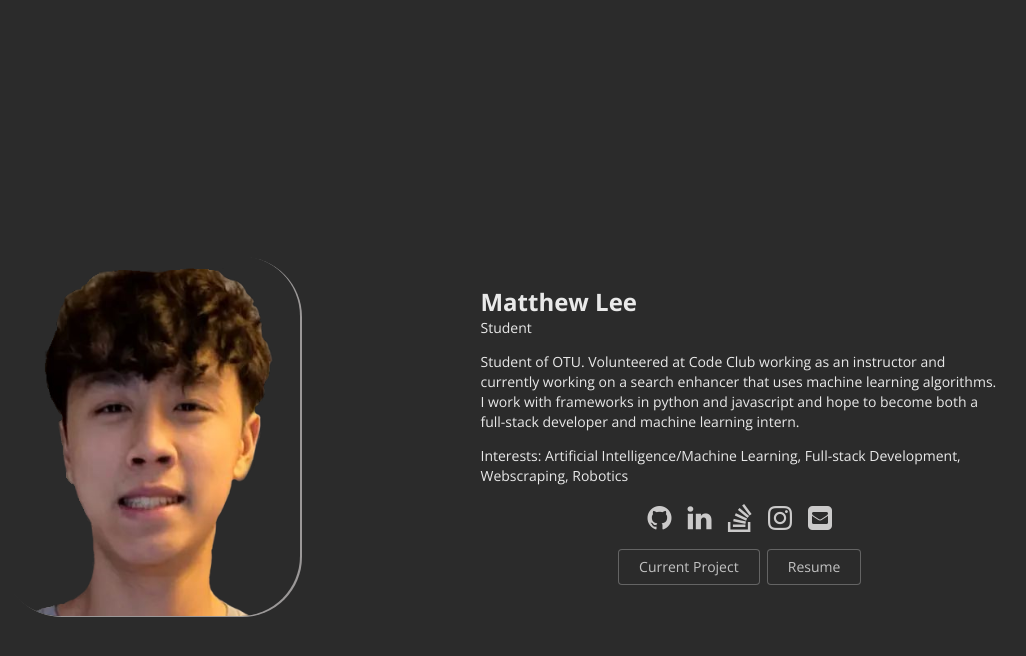
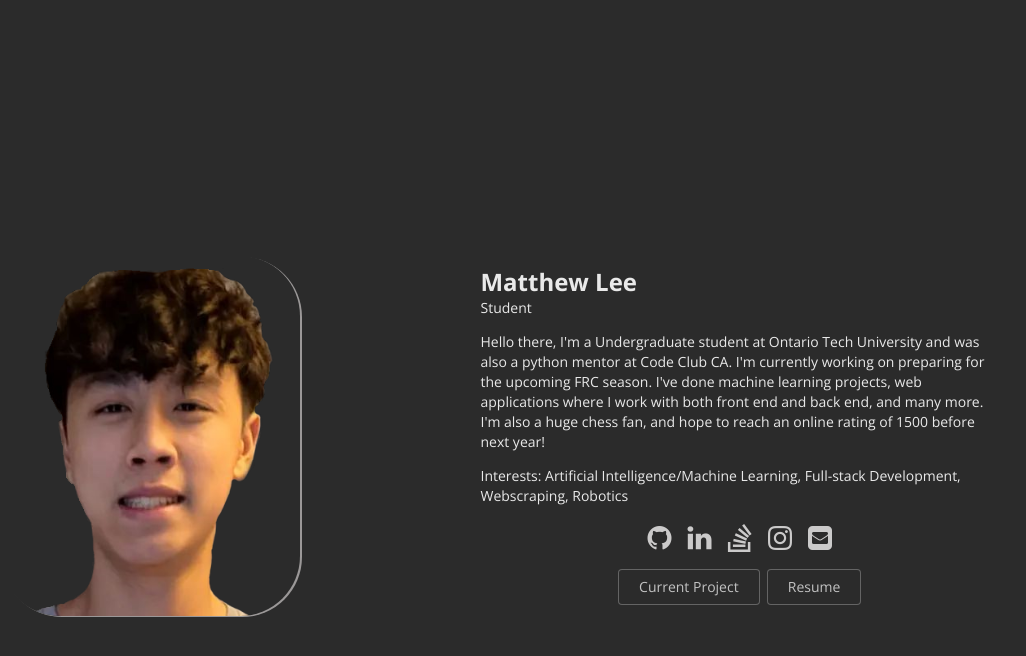
Before and after one commit to KureYv/matthewl.xyz, a Jekyll site: the page built from index.html, in a window 1280 px wide. Shown: the top 656 px of the page, without its empty margins (201-1227 px from the left). Built offline with Jekyll 4.4.1, drawn with Linux system fonts in a browser that asks for light colours.

Commit message:
Changed Bio

```diff
--- a/_data/bio.json
+++ b/_data/bio.json
@@ -6,7 +6,7 @@
     "email": "matthewlee031205@gmail.com",
     "phone": "",
     "website": "https://weezity.github.io",
-    "summary": "Student of OTU. Volunteered at Code Club working as an instructor and currently working on a search enhancer that uses machine learning algorithms. I work with frameworks in python and javascript and hope to become both a full-stack developer and machine learning intern.",
+    "summary": "Hello there, I'm  a Undergraduate student at Ontario Tech University and was also a python mentor at Code Club CA. I'm currently working on preparing for the upcoming FRC season. I've done machine learning projects, web applications where I work with both front end and back end, and many more. I'm also a huge chess fan, and hope to reach an online rating of 1500 before next year! ",
     "location": {
       "address": "",
       "postalCode": "",
```
